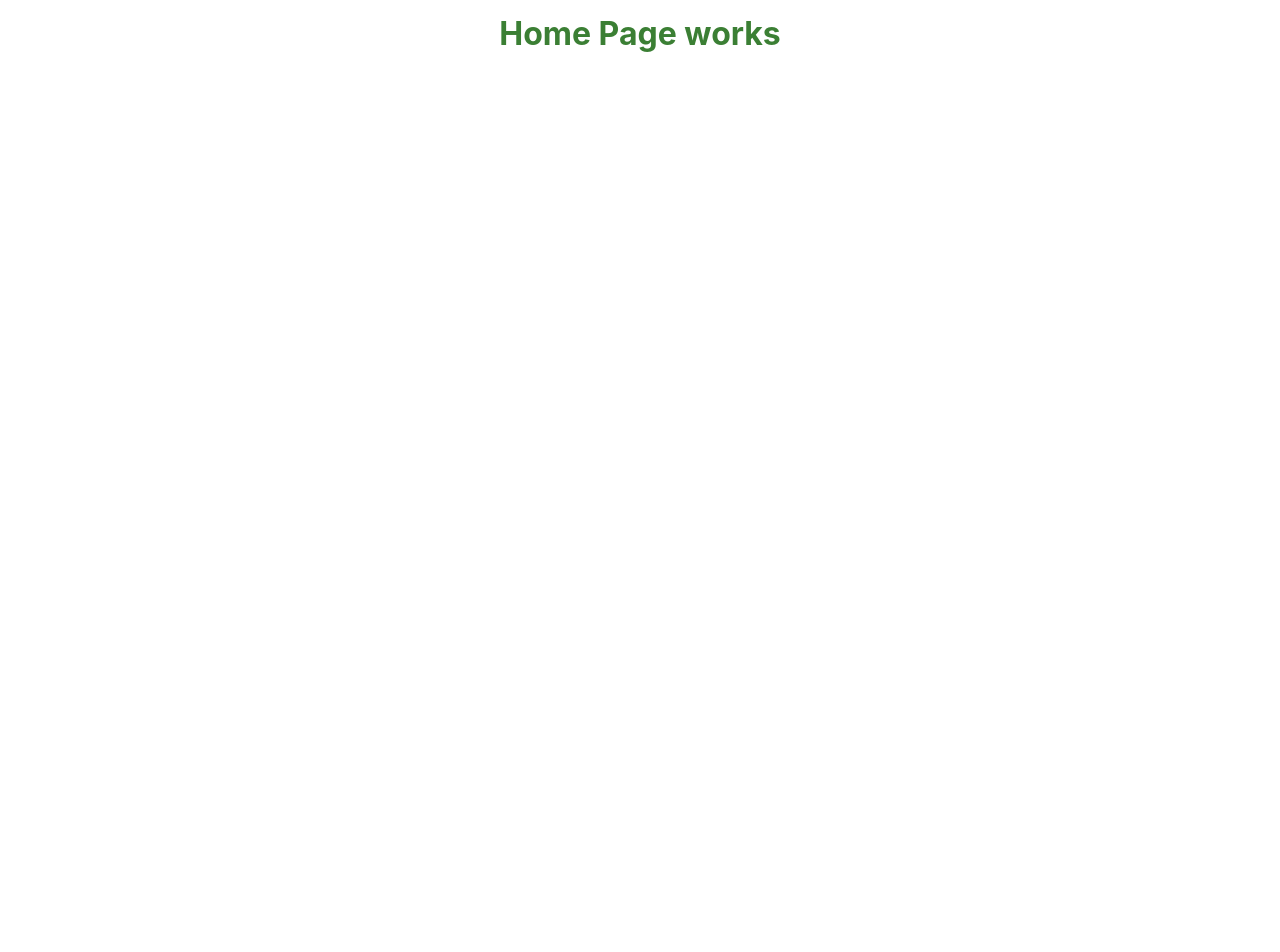
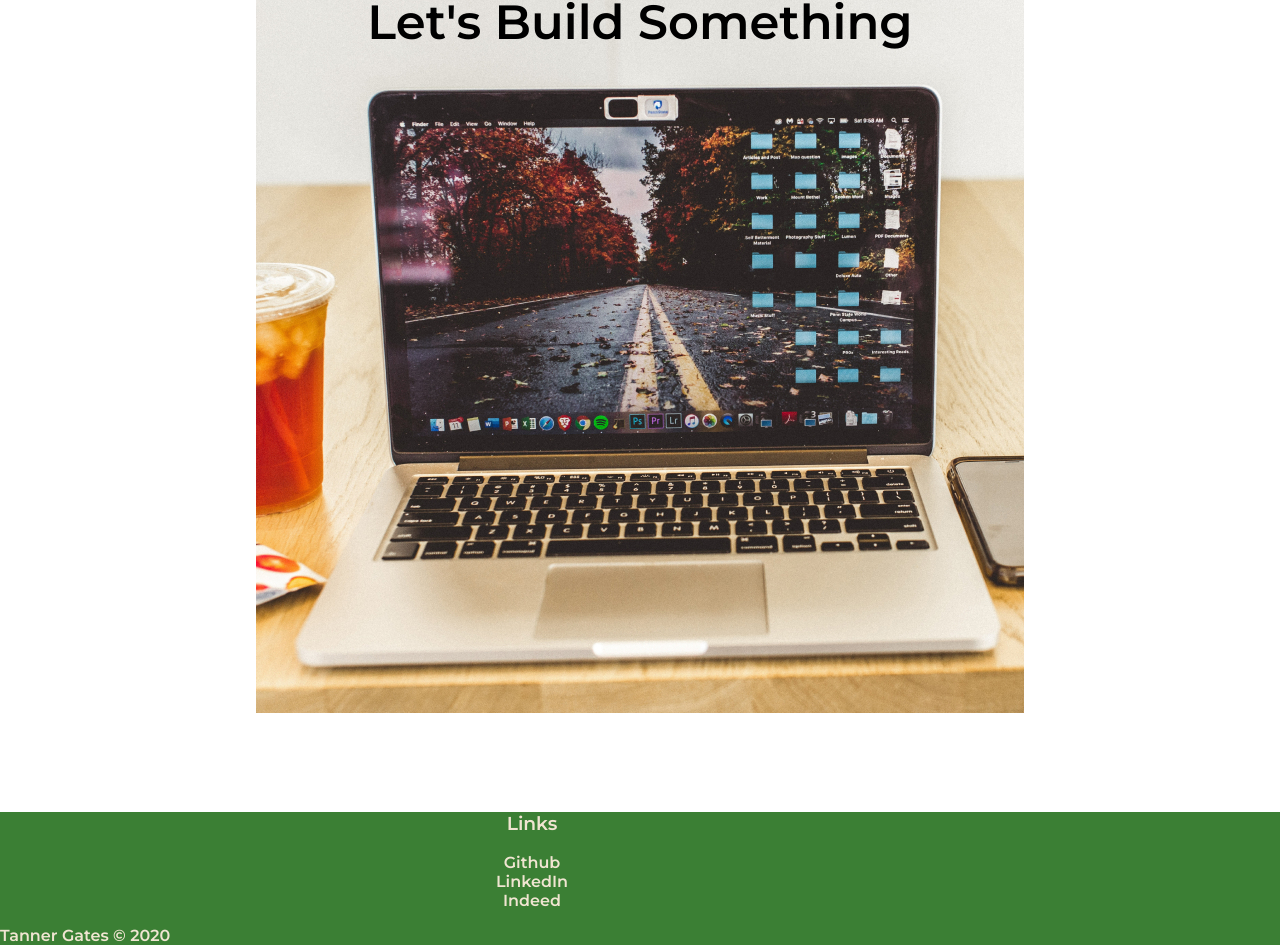
Before and after one commit to tmoney88/tanner-gates-web-development, a React (Create React App) app: page / in a window 1280 px wide. Shown: the part 211-1163 px from the top of the page. Before the commit the page ends 800 px from the top, so only its background shows below. Built offline with nearby package versions, Linux system fonts and the light colour scheme.

Commit message:
Add Footer component and hero image and add container className

```diff
--- a/public/index.html
+++ b/public/index.html
@@ -12,6 +12,10 @@
     <link rel="apple-touch-icon" href="%PUBLIC_URL%/logo192.png" />
 
     <link rel="manifest" href="%PUBLIC_URL%/manifest.json" />
+    <link
+      href="https://fonts.googleapis.com/css2?family=Montserrat:wght@600&display=swap"
+      rel="stylesheet"
+    />
 
     <title>tannergates</title>
   </head>
--- a/src/App.css
+++ b/src/App.css
@@ -1,7 +1,11 @@
 .App {
   text-align: center;
-  background-color: #ffffff;
   color: #3b7f34;
+  font-family: "Montserrat", sans-serif;
+}
+
+.container {
+  width: 80%;
 }
 
 header {
@@ -10,7 +14,6 @@ header {
 }
 
 nav {
-  max-width: 1200px;
   display: flex;
   justify-content: space-between;
   align-items: center;
@@ -34,3 +37,38 @@ nav a {
 nav a:hover {
   color: #ffffff;
 }
+
+.hero {
+  background-image: url(./hero.jpg);
+  background-repeat: no-repeat;
+  height: 100vh;
+  width: 60%;
+  margin: 0 auto;
+}
+
+.hero h1 {
+  color: #000000;
+  margin: 0 auto;
+  font-size: 3rem;
+}
+
+footer {
+  color: #f0e5d1;
+  background-color: #3b7f34;
+  margin: 0 auto;
+  width: 100%;
+}
+
+footer li {
+  list-style-type: none;
+}
+
+footer a {
+  color: #f0e5d1;
+  text-decoration: none;
+}
+
+footer p {
+  color: #f0e5d1;
+  text-align: start;
+}
--- a/src/App.js
+++ b/src/App.js
@@ -7,6 +7,7 @@ import Services from "./components/Services";
 import About from "./components/About.js";
 import Resources from "./components/Resources";
 import Contact from "./components/Contact";
+import Footer from "./components/Footer";
 
 function App() {
   return (
@@ -20,6 +21,7 @@ function App() {
           <Route path="/resources" component={Resources} />
           <Route path="/contact" component={Contact} />
         </Switch>
+        <Footer />
       </div>
     </Router>
   );
--- /dev/null
+++ b/src/components/Footer.js
@@ -0,0 +1,27 @@
+import React from "react";
+
+function Footer() {
+  return (
+    <footer>
+      <div className="container">
+        <ul>
+          <li>
+            <h3>Links</h3>
+          </li>
+          <li>
+            <a href="#">Github</a>
+          </li>
+          <li>
+            <a href="#">LinkedIn</a>
+          </li>
+          <li>
+            <a href="#">Indeed</a>
+          </li>
+        </ul>
+        <p>Tanner Gates &copy; 2020</p>
+      </div>
+    </footer>
+  );
+}
+
+export default Footer;
--- a/src/components/Home.js
+++ b/src/components/Home.js
@@ -1,9 +1,10 @@
 import React from "react";
+import "../App.css";
 
 function Home() {
   return (
-    <div>
-      <h1>Home Page works</h1>
+    <div className="hero container">
+      <h1>Let's Build Something</h1>
     </div>
   );
 }
--- a/src/components/Navbar.js
+++ b/src/components/Navbar.js
@@ -5,7 +5,7 @@ import logo from "../logo.jpg";
 function Navbar() {
   return (
     <header>
-      <nav>
+      <nav className="container">
         <Link to="/">
           <img src={logo} alt="logo" />
         </Link>
```
Also changed, not shown: src/hero.jpg (added).
